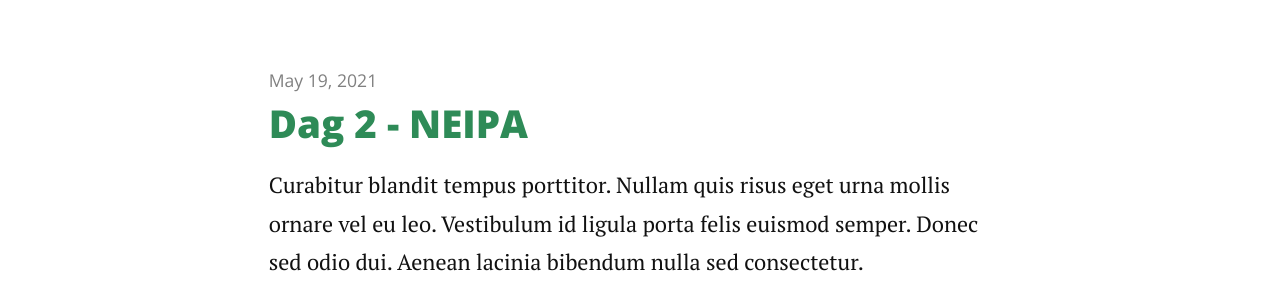
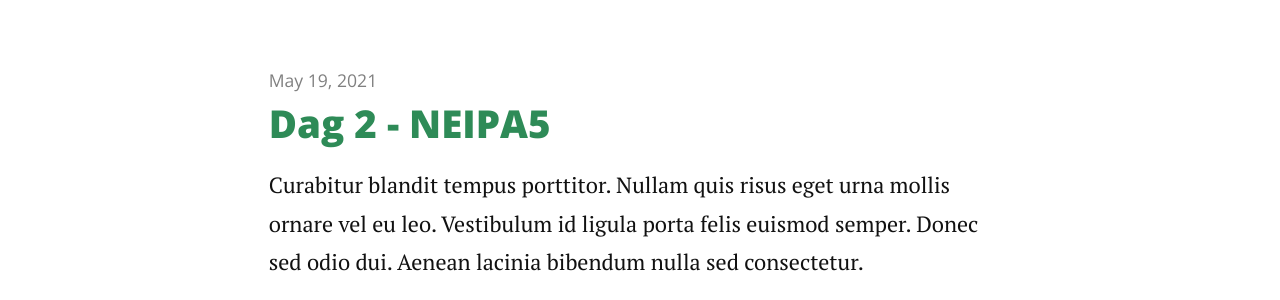
Before and after one commit to hillstub/beercalendar, a Jekyll site: the page built from index.html, in a window 1280 px wide. Shown: the part 437-737 px from the top of the page. Built offline with Jekyll 4.4.1, drawn with Linux system fonts in a browser that asks for light colours; nearby versions of some CDN libraries; the list of posts is cut into pages by our own code.

Commit message:
Automated additional posts and images

```diff
--- a/_posts/2021-05-19-NEIPA.gs.markdown
+++ b/_posts/2021-05-19-NEIPA5.gs.markdown
@@ -1,6 +1,6 @@
 ---
 layout: post
-title:  'Dag 2 - NEIPA'
+title:  'Dag 2 - NEIPA5'
 permalink:  '/day/2'
 author:  'Harmen'
 description:  'Curabitur blandit tempus porttitor. Nullam quis risus eget urna mollis ornare vel eu leo. Vestibulum id ligula porta felis euismod semper. Donec sed odio dui. Aenean lacinia bibendum nulla sed consectetur.'
@@ -11,4 +11,4 @@
 
 Maecenas semper congue sagittis. Nam ac cursus massa. Vestibulum in tincidunt augue, sit amet mollis massa. Morbi tincidunt turpis id dui ornare aliquam. Ut ut bibendum mauris, eu rutrum dolor. Praesent bibendum massa eget urna varius, bibendum dignissim tellus interdum. Curabitur euismod enim nec tortor ultrices sagittis ac a enim. Etiam pellentesque diam nibh, ac rutrum lorem aliquet a. Nullam leo dolor, volutpat nec neque in, semper lacinia nisi.
 
-<figure><img src='/assets/img/day_2.jpg' alt=''/> <figcaption>NEIPA is een New England IPA van 6%, gebrouwen door Van Rossum's Proost.</figcaption></figure>
+<figure><img src='/assets/img/day_2.jpg' alt=''/> <figcaption>NEIPA5 is een New England IPA van 6%, gebrouwen door Van Rossum's Proost.</figcaption></figure>
```
